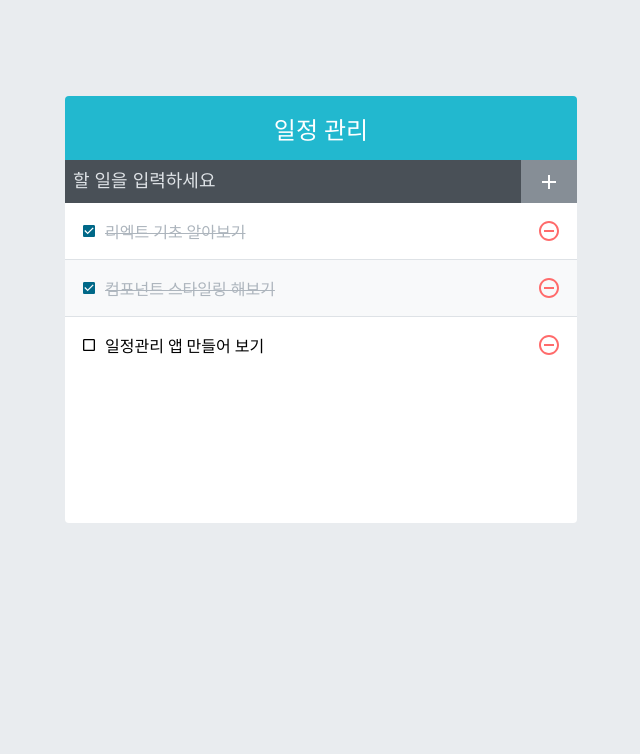
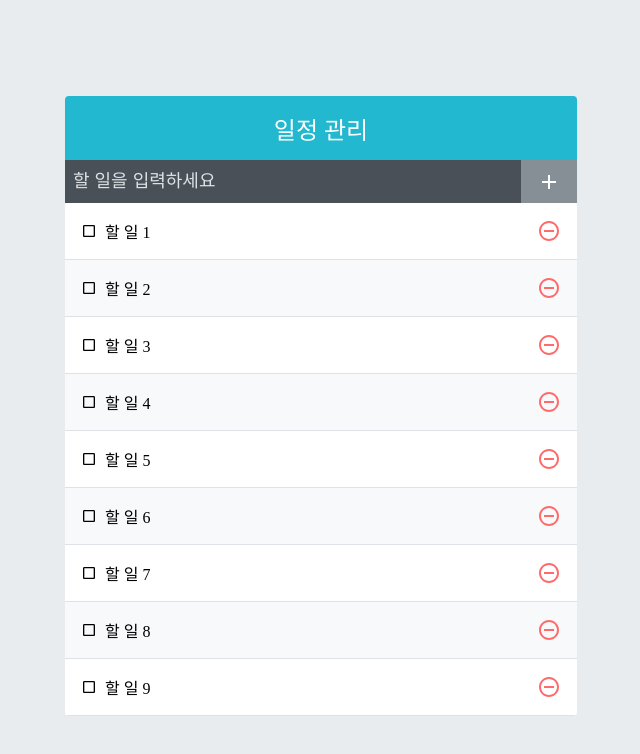
Before and after one commit to YERIEL-RYU/todolist, a React (Create React App) app: page / in a window 1280 px wide. Shown: the top 754 px of the page, without its empty margins (319-959 px from the left). Built offline with nearby package versions, Linux system fonts and the light colour scheme.

Commit message:
성능 최적화 useState 함수형 업데이트 사용

```diff
--- a/src/App.js
+++ b/src/App.js
@@ -3,28 +3,24 @@ import TodoInsert from './components/TodoInsert';
 import TodoList from './components/TodoList';
 import TodoTemplate from './components/TodoTemplate';
 
+function createBulkTodos() {
+  const arrary = [];
+  for (let i =1; i <=2500; i++){
+    arrary.push({
+      id : i,
+      text : `할 일 ${i}`,
+      checked : false,
+    });
+  }
+  return arrary;
+}
+
+
 const App = () => {
-  //화면에 보여질 todo들을 배열로 정의
-  const [todos, setTodos] = useState([
-    {
-      id : 1,
-      text : '리엑트 기초 알아보기',
-      checked : true,
-    },
-    {
-      id : 2,
-      text : '컴포넌트 스타일링 해보기',
-      checked : true,
-    },
-    {
-      id : 3,
-      text : '일정관리 앱 만들어 보기',
-      checked : false,
-    },
-  ]);
+  const [todos, setTodos] = useState(createBulkTodos);
 
   //todos 다음에 들어 갈 값의 id를 useRef로 변수에 담기
-  const nextId = useRef(4) //3까지 정의했으니 4부터 시작
+  const nextId = useRef(2501) //3까지 정의했으니 4부터 시작
 
   //todo 등록 함수 매개변수 : text
   //변수 todo에 id는 변수 nextId의 현재값, 매개변수로 받은 text, checked는 false 로 배열을 담는다.
@@ -36,10 +32,10 @@ const App = () => {
         text,
         checked : false,
       };
-      setTodos(todos.concat(todo));
+      setTodos(todos => todos.concat(todo));
       nextId.current +=1;
-    },[todos], //todos가 바뀌었을때 함수 생성
-  )
+    },[] //todos가 바뀌었을때 함수 생성
+  );
 
   //todo 제거 함수 매개변수 : id
   //setTodos 함수에 매개변수로 받은 id와 todo의 id를 비교하는데 filter 함수를 통해 todos 배열을 제거
@@ -47,8 +43,8 @@ const App = () => {
   // !== not equal 연산자 : 타입까지 비교해서 같지 않으면 true를 반환한다.
   const onRemove = useCallback (
     id => {
-      setTodos(todos.filter(todo => todo.id !==id));
-    },[todos],
+      setTodos(todos => todos.filter(todo => todo.id !==id));
+    },[],
   ) ;
 
    //todo의 checked를 변경하는 함수 매개변수 : id
@@ -57,10 +53,10 @@ const App = () => {
   //todos 배열을 전체적으로 읽어서 클릭한 id값과 todo의 아이디값을 비교해서 같은 todo만 checked를 변경하고 같지 않은 todo는 그대로 둔다.
   const onToggle = useCallback(
     id => {
-      setTodos(
+      setTodos(todos=>
         todos.map(todo => todo.id === id ? {...todo, checked: !todo.checked} : todo,),
       );
-    },[todos],
+    },[],
   )
 
   return (
--- a/src/components/TodoListItem.js
+++ b/src/components/TodoListItem.js
@@ -23,4 +23,4 @@ const TodoListItem = ({todo, onRemove, onToggle}) => {
 };
 
 
-export default TodoListItem;
+export default React.memo(TodoListItem);
```
